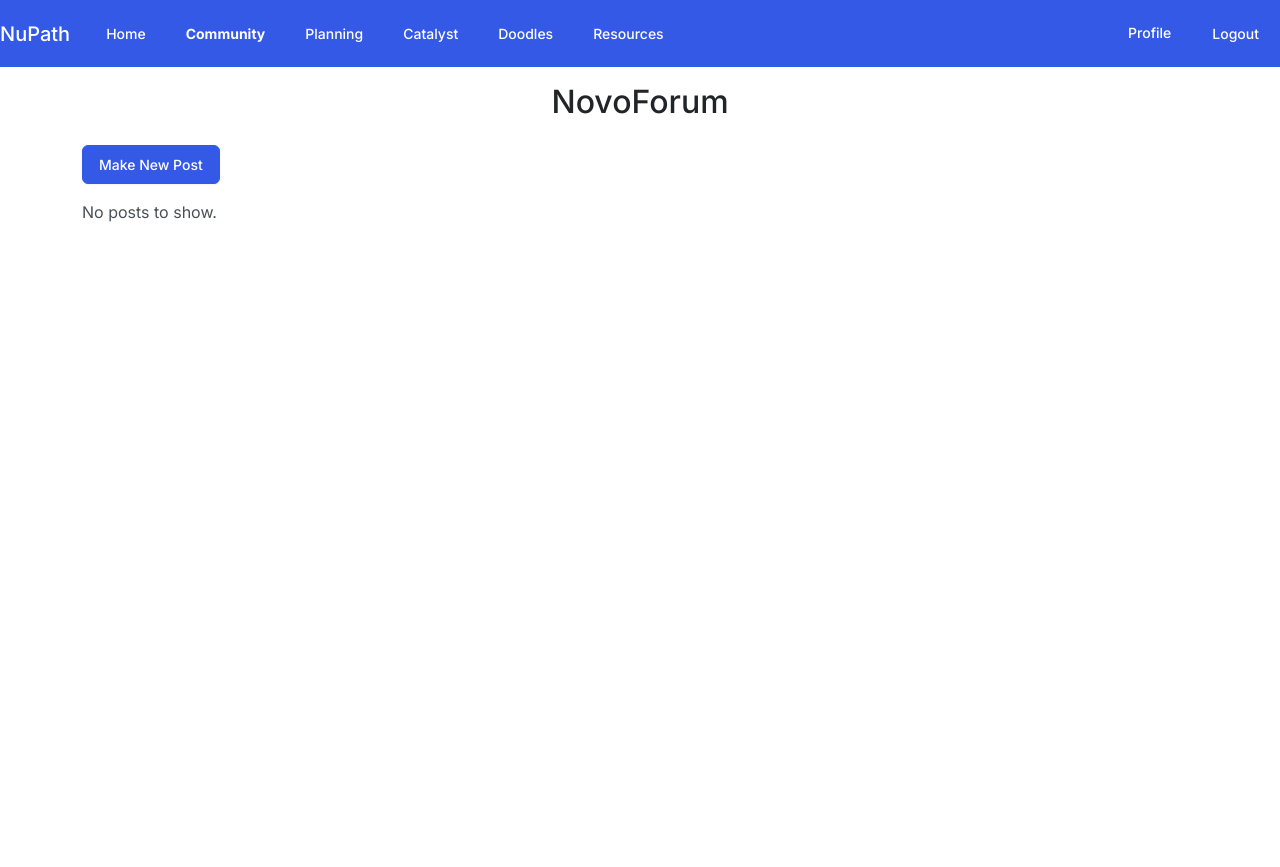
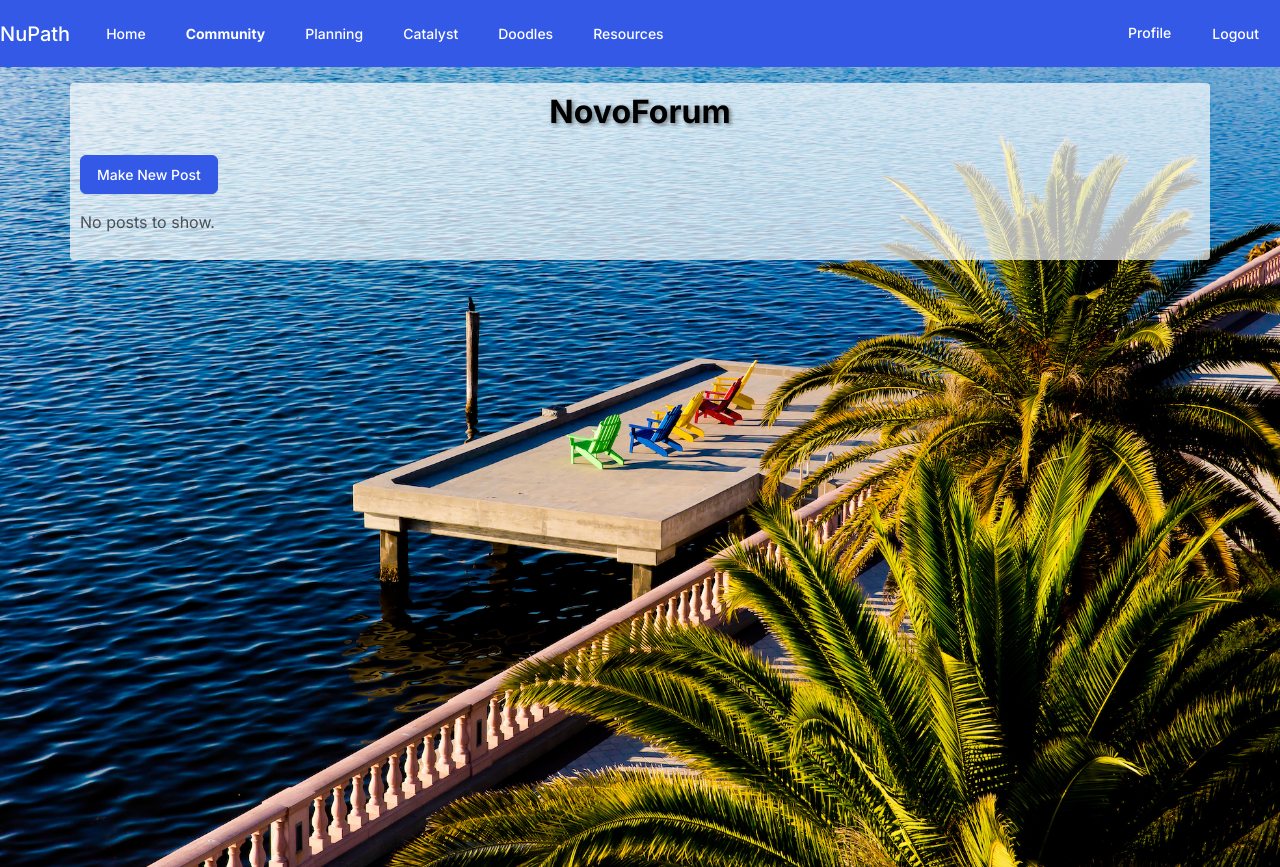
Before and after one commit to marios-petrov/NuPath, a Django app: page /community/ in a window 1280 px wide. Run offline with Django 5.2, Linux system fonts and the light colour scheme; a user stored in the database is signed in; data that the repository does not hold is empty; some libraries are stand-ins or nearby versions.

Commit message:
Community Page fully done

```diff
--- a/Features/templates/Features/community.html
+++ b/Features/templates/Features/community.html
@@ -3,10 +3,35 @@
 {% load static %}
 
 {% block content %}
+<style>
+body {
+    background-image: url('/media/background.jpg');
+    background-size: cover;
+    background-position: center;
+}
+.text-box {
+    background-color: rgba(255, 255, 255, 0.7); /* White background with 70% opacity */
+    border-radius: 4px; /* Optional: adds rounded corners to the box */
+    padding: 10px; /* Adds some space inside the box around the text */
+    display: inline-block; /* Wrap the background box tightly around the text */
+}
+
+/* Text shadow */
+.text-shadow {
+    text-shadow: 2px 2px 4px rgba(0, 0, 0, 0.5); /* Black shadow with 50% opacity */
+}
+
+/* Enhanced text style */
+.enhanced-text {
+    color: #000; /* Black text color */
+    font-weight: bold; /* Bold font weight */
+
+}
+</style>
 <title>Community</title>
 
-<div class="container mt-3">
-    <h2 class="text-center mb-4">NovoForum</h2>
+<div class="container mt-3 text-box">
+    <h2 class="text-center mb-4 text-shadow enhanced-text">NovoForum</h2>
     <button id="togglePostFormButton" class="btn btn-primary mb-3 float-right">Make New Post</button>
     <div class="clearfix"></div>
 
@@ -47,8 +72,7 @@
             <!-- Upvote and Downvote buttons with arrows -->
             <button type="button" class="vote-btn btn btn-success btn-sm" id="upvote-{{ post.id }}">+</button>
             <button type="button" class="vote-btn btn btn-danger btn-sm" id="downvote-{{ post.id }}">-</button>
-            <!-- Comments button -->
-            <button type="button" class="btn btn-info btn-sm">Comment</button>
+
             {% if post.author == request.user %}
             <form action="{% url 'post-delete' post.pk %}" method="post" style="display: inline;">
                 {% csrf_token %}
--- a/Features/views.py
+++ b/Features/views.py
@@ -121,16 +121,22 @@ def post_delete(request, pk):
         # For safety, only allow POST requests to delete a post
         return HttpResponseForbidden()
 
-from django.http import JsonResponse
-
 @login_required
 def upvote_post(request, pk):
-    post = get_object_or_404(Post, pk=pk)
-    post.upvotes.add(request.user)
-    return JsonResponse({'success': True, 'upvotes': post.upvotes.count()})
+    if request.method == 'POST':
+        post = get_object_or_404(Post, pk=pk)
+        if request.user in post.downvotes.all():
+            post.downvotes.remove(request.user)
+        post.upvotes.add(request.user)
+        return JsonResponse({'success': True, 'upvotes': post.upvotes.count(), 'downvotes': post.downvotes.count()})
+    return JsonResponse({'success': False})
 
 @login_required
 def downvote_post(request, pk):
-    post = get_object_or_404(Post, pk=pk)
-    post.downvotes.add(request.user)
-    return JsonResponse({'success': True, 'downvotes': post.downvotes.count()})
+    if request.method == 'POST':
+        post = get_object_or_404(Post, pk=pk)
+        if request.user in post.upvotes.all():
+            post.upvotes.remove(request.user)
+        post.downvotes.add(request.user)
+        return JsonResponse({'success': True, 'upvotes': post.upvotes.count(), 'downvotes': post.downvotes.count()})
+    return JsonResponse({'success': False})
--- a/NuPath/settings.py
+++ b/NuPath/settings.py
@@ -123,6 +123,7 @@ BASE_DIR = os.path.dirname(os.path.dirname(os.path.abspath(__file__)))
 
 MEDIA_ROOT = os.path.join(BASE_DIR, 'media')
 MEDIA_URL = '/media/'
+
 STATIC_ROOT = os.path.join(BASE_DIR, '..', 'staticfiles')
 STATIC_URL = '/static/'
 
```
Also changed, not shown: Features/models.py (+0 -9 lines), db.sqlite3, media/background.jpg (added).
